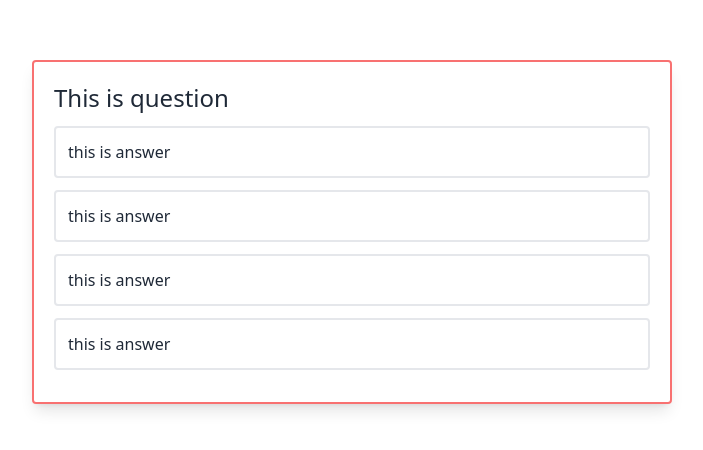
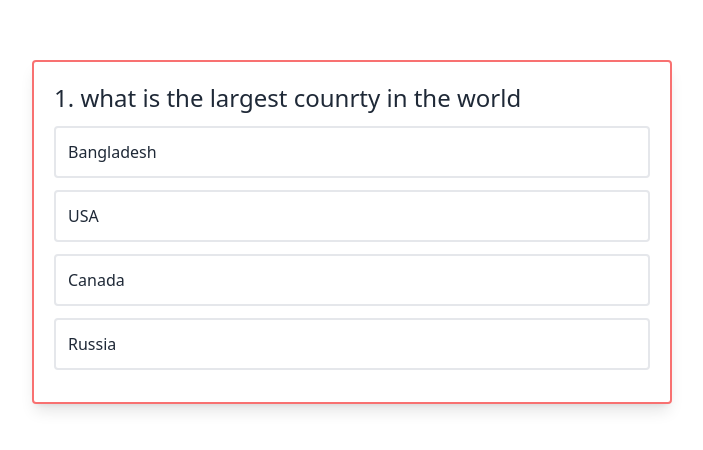
Before and after one commit to Jasminch01/Quiz-App, a plain HTML site: page index.html in a window 1280 px wide. Shown: the part 168-618 px from the top of the page, without its empty margins (288-991 px from the left). Drawn offline with nearby package versions, Linux system fonts and the light colour scheme.

Commit message:
show dynamic quiz

```diff
--- a/index.html
+++ b/index.html
@@ -3,22 +3,22 @@
 <head>
     <meta charset="UTF-8">
     <meta name="viewport" content="width=device-width, initial-scale=1.0">
-    <title>Document</title>
+    <title>Quiz-App</title>
     <link href="https://cdn.jsdelivr.net/npm/daisyui@3.6.2/dist/full.css" rel="stylesheet" type="text/css" />
 <script src="https://cdn.tailwindcss.com"></script>
 </head>
 <body>
     <section class="flex items-center justify-center h-screen">
-        <div class=" border-2 border-red-400 p-5 w-[50%] shadow-lg rounded">
-            <div>
+        <div class=" border-2 border-red-400 p-5 w-[50%] shadow-lg rounded" id="quiz-container">
+            <!-- <div>
                 <h3 class="text-2xl" id="question">This is question</h3>
-            </div>
-            <div class="mt-3" id="ans-container">
+            </div> -->
+            <!-- <div class="mt-3" id="ans-container">
                 <button class="border-2 w-full text-start ps-3 py-3 mb-3 rounded ans-btn hover:bg-slate-500 hover:text-white">this is answer</button>
                 <button class="border-2 w-full text-start ps-3 py-3 mb-3 rounded ans-btn hover:bg-slate-500 hover:text-white">this is answer</button>
                 <button class="border-2 w-full text-start ps-3 py-3 mb-3 rounded ans-btn hover:bg-slate-500 hover:text-white">this is answer</button>
                 <button class="border-2 w-full text-start ps-3 py-3 mb-3 rounded ans-btn hover:bg-slate-500 hover:text-white">this is answer</button>
-            </div>
+            </div> -->
         </div>
     </section>
 
--- a/script/app.js
+++ b/script/app.js
@@ -0,0 +1,79 @@
+const quiz = [
+    {
+        question : "what is the largest counrty in the world",
+        options : [
+            {
+                text: 'Bangladesh' , currect : false
+            },
+            {
+                text: 'USA' , currect : false
+            },
+            {
+                text: 'Canada' , currect : false
+            },
+            {
+                text: 'Russia' , currect : true
+            }
+        ]
+    },
+    {
+        question : "HTTPS full form is",
+        options : [
+            {
+                text: 'Hyper Text Transper Protocoll' , currect : false
+            },
+            {
+                text: 'Hyper Text Markup Language' , currect : false
+            },
+            {
+                text: 'Happy Text Treansfer service' , currect : false
+            },
+            {
+                text: 'Hyper Text Transfer Protocol Sequred' , currect : true
+            }
+        ]
+    },
+    {
+        question : "Javascript is a __",
+        options : [
+            {
+                text: 'Proggraming language' , currect : false
+            },
+            {
+                text: 'Scripting language' , currect : false
+            },
+            {
+                text: 'Markup language' , currect : false
+            },
+            {
+                text: 'Mother languange' , currect : true
+            }
+        ]
+    },
+]
+
+let quizIndex = 0;
+const ansContainer = document.querySelector('#ans-container');
+const quizContainer = document.querySelector('#quiz-container');
+
+const displayQuiz = (quizs)=>{
+    let currentQuiz = quizs[quizIndex];
+    let questionNo = quizIndex + 1;
+    // console.log(currentQuiz.question);
+    const questionContainer = document.createElement('div');
+    questionContainer.classList.add('mb-3')
+    questionContainer.innerHTML = `
+    <h3 class="text-2xl" id="question">${questionNo}. ${currentQuiz.question} </h3>
+    `
+    quizContainer.appendChild(questionContainer);
+
+    currentQuiz.options.forEach(options => {
+        const optionsBtn = document.createElement('button');
+        optionsBtn.classList.add('border-2', 'w-full', 'text-start', 'ps-3' , 'py-3', 'mb-3', 'rounded', 'hover:bg-slate-500', 'hover:text-white')
+        optionsBtn.innerText = options.text;
+        quizContainer.appendChild(optionsBtn)
+        console.log(options)
+    });
+}
+
+displayQuiz(quiz)
```
